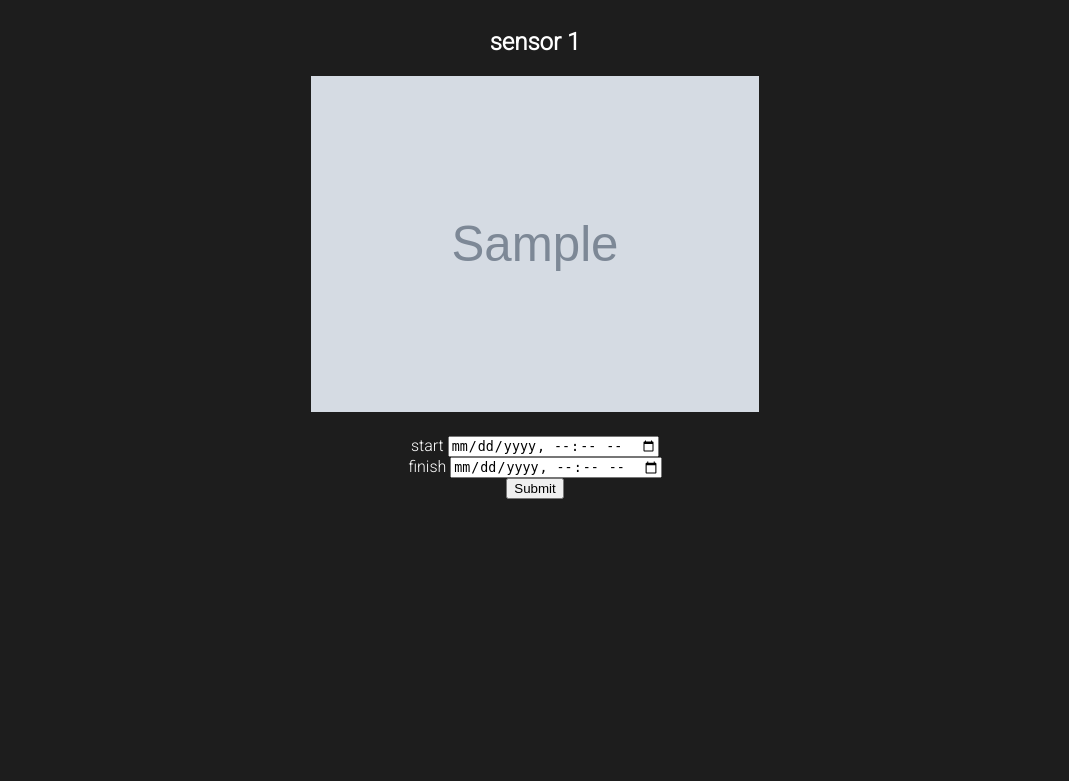
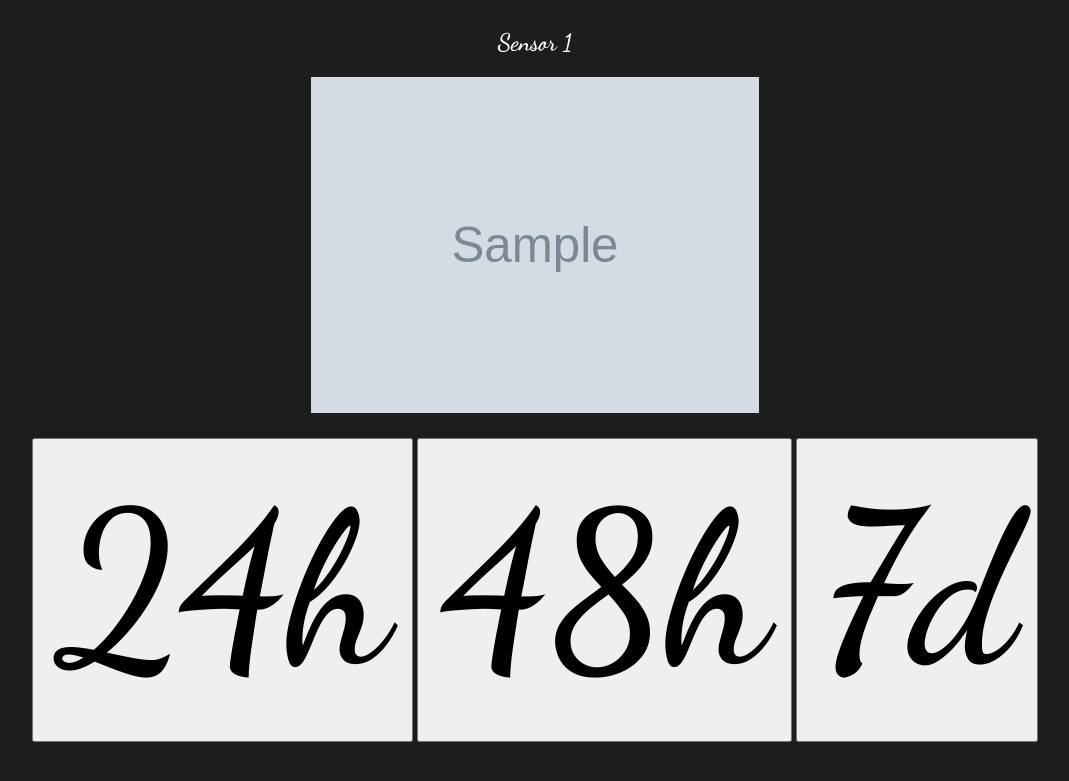
Before and after one commit to GilbertzRivi/rpi_1w_temp_site, a Flask app: template templates/template.html in a window 1280 px wide. Shown: the top 781 px of the page, without its empty margins (105-1174 px from the left). Run offline with Flask 3, Linux system fonts and the light colour scheme; the template is opened without the code that fills it: most values are stand-ins (such as "Sample title", 1, 10 or a date in 2020); grey boxes marked "Sample" are stand-in pictures; parts of the project's set-up code (start-up, migrations or seed data) failed here and were passed over.

Commit message:
Add files via upload

```diff
--- a/cfg.py
+++ b/cfg.py
@@ -1,2 +1,2 @@
-sensor_amount = 5
+sensor_amount = 3
 base_dir = '/sys/bus/w1/devices/'
--- a/main.py
+++ b/main.py
@@ -56,6 +56,7 @@ def generate_image(start, finish, path, sensor):
         return output[::-1 ]
     db = Database('database.db')
     result = db.fetch(f'{sensor}, timestamp', 'sensors', f'timestamp>{start} and timestamp<{finish}').fetchall()
+    print(start, finish, len(result))
     result.sort(key=lambda x: x[1])
     no_data = False
     try:
@@ -89,27 +90,28 @@ def sensors_db():
     readings = read_sensors()
     db = Database('database.db')
     db.insert('sensors', None, *readings, datetime.now().timestamp())
-    db.delete('sensors', f'timestamp < {datetime.now().timestamp() - 60*60*24}')
+    db.delete('sensors', f'timestamp < {datetime.now().timestamp() - 60*60*24*10}')
 
 @app.route('/', methods=["POST"])
 def main_request():
-    start = datetime.strptime(request.form['start'], '%Y-%m-%dT%H:%M').timestamp()
-    finish = datetime.strptime(request.form['finish'], '%Y-%m-%dT%H:%M').timestamp()
+    start = int(request.form['start'])/1000
+    finish = int(request.form['finish'])/1000
     for i in range(sensor_amount):
         generate_image(start, finish, f"static/img{i}.jpg", f"t{i}")
 
-    return render_template('template.html', image=[f"static/img{i}.jpg" for i in range(sensor_amount)])
+    return [f"static/img{i}.jpg" for i in range(sensor_amount)]
 
 @app.route('/')
 def main_site():
     for i in range(sensor_amount):
         generate_image(datetime.now().timestamp()-60*60*2, datetime.now().timestamp(), f"static/img{i}.jpg", f"t{i}")
-
     return render_template('template.html', image=[f"static/img{i}.jpg" for i in range(sensor_amount)])
 
 if __name__ == '__main__':
-    if not os.path.isfile("database.py"):
+    if not os.path.isfile("database.db"):
         create_database()
+    if not os.path.isdir('static'):
+        os.mkdir('static')
     scheduler = BackgroundScheduler()
     scheduler.add_job(func=sensors_db, trigger="interval", seconds=30)
     scheduler.start()
--- a/templates/template.html
+++ b/templates/template.html
@@ -4,14 +4,14 @@
     <meta charset="UTF-8">
     <meta http-equiv="X-UA-Compatible" content="IE=edge">
     <meta name="viewport" content="width=device-width, initial-scale=1.0">
+    <script src="https://ajax.googleapis.com/ajax/libs/jquery/3.7.1/jquery.min.js"></script>
     <title>Document</title>
     <style>
-        @import url('https://fonts.googleapis.com/css2?family=Roboto:wght@300&display=swap');
-
+        @import url('https://fonts.googleapis.com/css2?family=Dancing+Script:wght@600&family=Lato:wght@400;700;900&display=swap');
         html{
             background-color: #1d1d1d;
             color: white;
-            font-family: 'Roboto', sans-serif;
+            font-family: 'Dancing Script', cursive;
         }
         .img_div{
             text-align: center;
@@ -21,14 +21,19 @@
             flex-wrap: wrap;
             justify-content: space-evenly;
         }
-        form{
-            width: 100%;
-            text-align: center;
-            padding-top: 20px;
-        }
         img{
             width: 35vw;
             height: auto;
+        }
+        #buttons{
+            width: 100%;
+            text-align: center;
+            margin: 21.37px;
+        }
+        #buttons button{
+            padding: 21.37px;
+            font-size: 213.7px;
+            font-family: 'Dancing Script', cursive;
         }
         @media screen and (max-width: 600px) {
             img{
@@ -41,17 +46,72 @@
 <body>
     {% for img in image %}
     <div class="img_div">
-        <h2> sensor {{ loop.index }} </h2>
-        <img src="{{ img }}">
+        <h2> Sensor {{ loop.index }} </h2>
+        <img src="{{ img }}" id="{{ loop.index }}">
     </div>
     {% endfor %}
-    <form action='/', method='POST'>
-        <label for='start'>start</label>
-        <input type="datetime-local" id='start' name='start'></br>
-        <label for='finish'>finish</label>
-        <input type="datetime-local" id='finish' name='finish'></br>
-        <input type="submit">
-    </form>
+    <div id="buttons">
+    <button onclick="a24h()">24h</button>
+    <button onclick="a48h()">48h</button>
+    <button onclick="a7d()">7d</button>
+    </div>
+
+    <script>
+        function a24h(){
+            let s = Date.now() - 24*60*60*100;
+            let f = Date.now();
+            $.ajax({
+                url: '/',
+                type: 'POST',
+                data: {
+                    start: s,
+                    finish: f,
+                },
+                success: function(response){
+                    {% for img in image %}
+                        $("#{{ loop.index }}").attr("src",response[{{loop.index-1}}]+"?random="+new Date().getTime());
+                    {% endfor %}
+                    }
+                });
+            }
+
+        function a48h(){
+            let s = Date.now() - 24*60*60*100*2;
+            let f = Date.now();
+            $.ajax({
+                url: '/',
+                type: 'POST',
+                data: {
+                    start: s,
+                    finish: f,
+                },
+                success: function(response){
+                    {% for img in image %}
+                        $("#{{ loop.index }}").attr("src",response[{{loop.index-1}}]+"?random="+new Date().getTime());
+                    {% endfor %}
+                    }
+                });
+            }
+
+        function a7d(){
+            let s = Date.now() - 24*60*60*100*7;
+            let f = Date.now();
+            $.ajax({
+                url: '/',
+                type: 'POST',
+                data: {
+                    start: s,
+                    finish: f,
+                },
+                success: function(response){
+                    {% for img in image %}
+                        $("#{{ loop.index }}").attr("src",response[{{loop.index-1}}]+"?random="+new Date().getTime());
+                    {% endfor %}
+                    }
+                });
+            }
+        </script>
+    </script>
 
 </body>
 </html>
```
